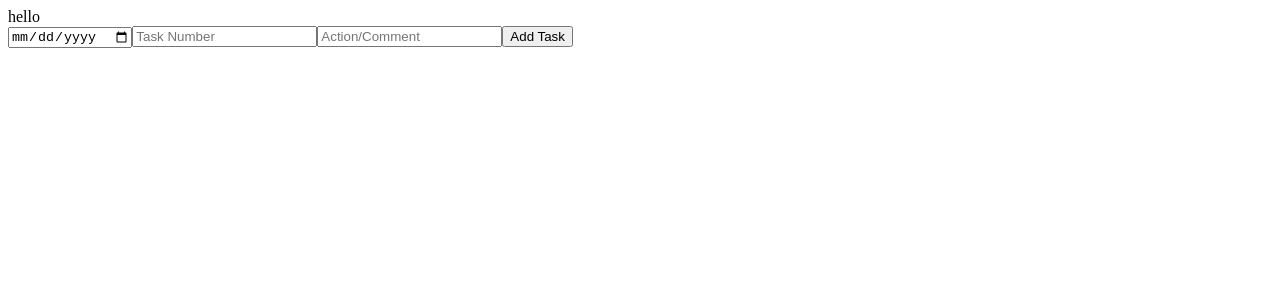
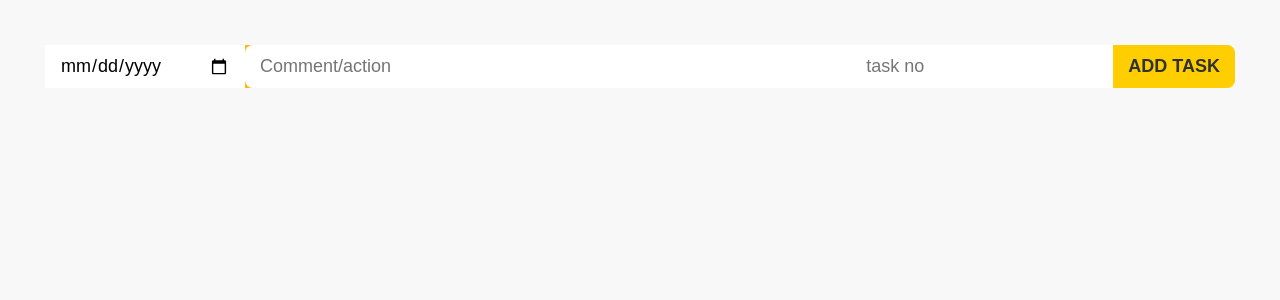
Before and after one commit to Syed-Sadman/React-Styled-Component, a React (Create React App) app: page / in a window 1280 px wide. Shown: the top 300 px of the page. Built offline with nearby package versions, Linux system fonts and the light colour scheme.

Commit message:
final done

```diff
--- a/src/App.js
+++ b/src/App.js
@@ -1,14 +1,15 @@
-//import StyleButton, { FancyButton } from "./components/Button/Button";
+import React, { useState } from "react";
+import TaskList from "./components/IT-G/TaskList";
 import TaskForm from "./components/IT-G/TaskForm";
 
 function App() {
+  const [task, setTask] = useState([]);
+
   return (
-    <>
-      <div>
-        hello
-        <TaskForm />
-      </div>
-    </>
+    <div className="App">
+      <TaskForm task={task} setTask={setTask} />
+      <TaskList task={task} setTask={setTask} />
+    </div>
   );
 }
 
--- a/src/components/IT-G/TaskForm.js
+++ b/src/components/IT-G/TaskForm.js
@@ -32,24 +32,23 @@ function TaskForm({ task, setTask }) {
           type="date"
           name="date"
           id="date"
-          placeholder="task date..."
+          placeholder=" date..."
           ref={date}
         />
         <input
-          type="number"
+          type="text"
           name="desc"
           id="desc"
-          placeholder="Task Number"
+          placeholder="Comment/action"
           ref={desc}
         />
         <input
-          type="text"
-          name="action"
-          id="action"
-          placeholder="Action/Comment"
+          type="number"
+          name="task no"
+          id="task no"
+          placeholder="task no"
           ref={action}
         />
-
         <input type="submit" value="Add Task" />
       </div>
     </form>
--- a/src/components/IT-G/TaskItem.js
+++ b/src/components/IT-G/TaskItem.js
@@ -15,9 +15,9 @@ function TaskItem({ task, index, removeTask }) {
       <button className="remove-item" onClick={() => removeHandle(index)}>
         x
       </button>
+      <div className="date">{day + "/" + month + "/" + year}</div>
       <div className="desc">{task.desc}</div>
-      <div className="action">£{task.action}</div>
-      <div className="date">{day + "/" + month + "/" + year}</div>
+      <div className="price">{task.action}</div>
     </div>
   );
 }
--- a/src/components/IT-G/TaskList.js
+++ b/src/components/IT-G/TaskList.js
@@ -16,7 +16,7 @@ function TaskList({ task, setTask }) {
       {task.sort(sortByDate).map((value, index) => (
         <TaskItem
           key={index}
-          Task={value}
+          task={value}
           index={index}
           removeTask={removeTask}
         />
--- /dev/null
+++ b/src/index.css
@@ -0,0 +1,172 @@
+:root {
+  --light: #f8f8f8;
+  --dark: #313131;
+  --grey: #888;
+  --primary: #ffce00;
+  --secondary: #fe4880;
+  --alert: #ff1e2d;
+}
+
+* {
+  margin: 0;
+  padding: 0;
+  box-sizing: border-box;
+  font-family: montserrat, sans-serif;
+}
+
+input,
+button {
+  border: none;
+  outline: none;
+  background: none;
+}
+
+body {
+  background-color: var(--light);
+}
+
+.App {
+  padding: 30px;
+}
+
+header {
+  display: flex;
+  justify-content: space-between;
+  padding: 15px;
+}
+
+h1 {
+  color: var(--grey);
+  font-size: 32px;
+  font-weight: 600;
+  text-align: left;
+}
+
+/* .total-income {
+  color: var(--grey);
+  font-size: 28px;
+  font-weight: 900;
+  background-color: #dfdfdf;
+  padding: 5px 25px;
+  border-radius: 8px;
+} */
+
+.task-form {
+  display: block;
+  margin: 15px;
+  position: relative;
+}
+
+.task-form:after {
+  content: "";
+  position: absolute;
+  top: 0px;
+  left: 0px;
+  right: 0px;
+  bottom: 0px;
+  z-index: 0;
+  background-image: linear-gradient(to right, var(--primary), var(--secondary));
+  border-radius: 10px;
+  transition: 0.2s;
+}
+
+.task-form:focus-within:after {
+  top: -3px;
+  left: -3px;
+  right: -3px;
+  bottom: -3px;
+}
+.form-inner {
+  position: relative;
+  z-index: 1;
+  display: flex;
+  justify-content: center;
+  transition: 0.4s;
+  border-radius: 8px;
+}
+.form-inner input {
+  font-size: 18px;
+  padding: 10px 15px;
+  background-color: #fff;
+}
+
+.form-inner input[type="text"] {
+  border-radius: 8px 0px 0px 8px;
+  flex: 1 1 100%;
+}
+.form-inner input[type="date"] {
+  border-radius: 0px;
+  min-width: 200px;
+}
+.form-inner input[type="submit"] {
+  border-radius: 0px 8px 8px 0px;
+  cursor: pointer;
+
+  background-image: linear-gradient(
+    to right,
+    var(--primary) 50%,
+    var(--primary) 50%,
+    var(--secondary)
+  );
+  background-size: 200%;
+  background-position: 0%;
+
+  color: var(--dark);
+  font-weight: 600;
+  text-transform: uppercase;
+
+  transition: 0.4s;
+}
+
+.form-inner input[type="submit"]:hover {
+  background-position: 100%;
+  color: #fff;
+}
+
+.task-list {
+  padding: 15px;
+}
+
+.task-list .task-item {
+  position: relative;
+  padding: 10px 15px;
+  background-color: #fff;
+  border-radius: 8px;
+  margin-bottom: 15px;
+  display: flex;
+  transition: 0.4s;
+  padding-left: 75px;
+}
+
+.task-list .task-item .remove-item {
+  position: absolute;
+  width: 0;
+  top: 0;
+  left: 0;
+  bottom: 0;
+  overflow: hidden;
+
+  cursor: pointer;
+  display: block;
+  color: var(--light);
+  font-weight: 600;
+  background-color: var(--alert);
+  border-radius: 8px 0px 0px 8px;
+  transition: 0.2s;
+}
+
+.task-list .task-item:hover .remove-item {
+  width: 50px;
+}
+
+.task-list .task-item .desc {
+  flex: 1 1 100%;
+}
+
+.task-list .task-item .price,
+.task-list .task-item .date {
+  min-width: 125px;
+}
+.task-list .task-item:hover {
+  box-shadow: 0px 0px 6px rgba(0, 0, 0, 0.1);
+}
```
Also changed, not shown: src/components/IT-G/AllTask.js (added, +16 -0 lines), src/index.js (+5 -5 lines).
